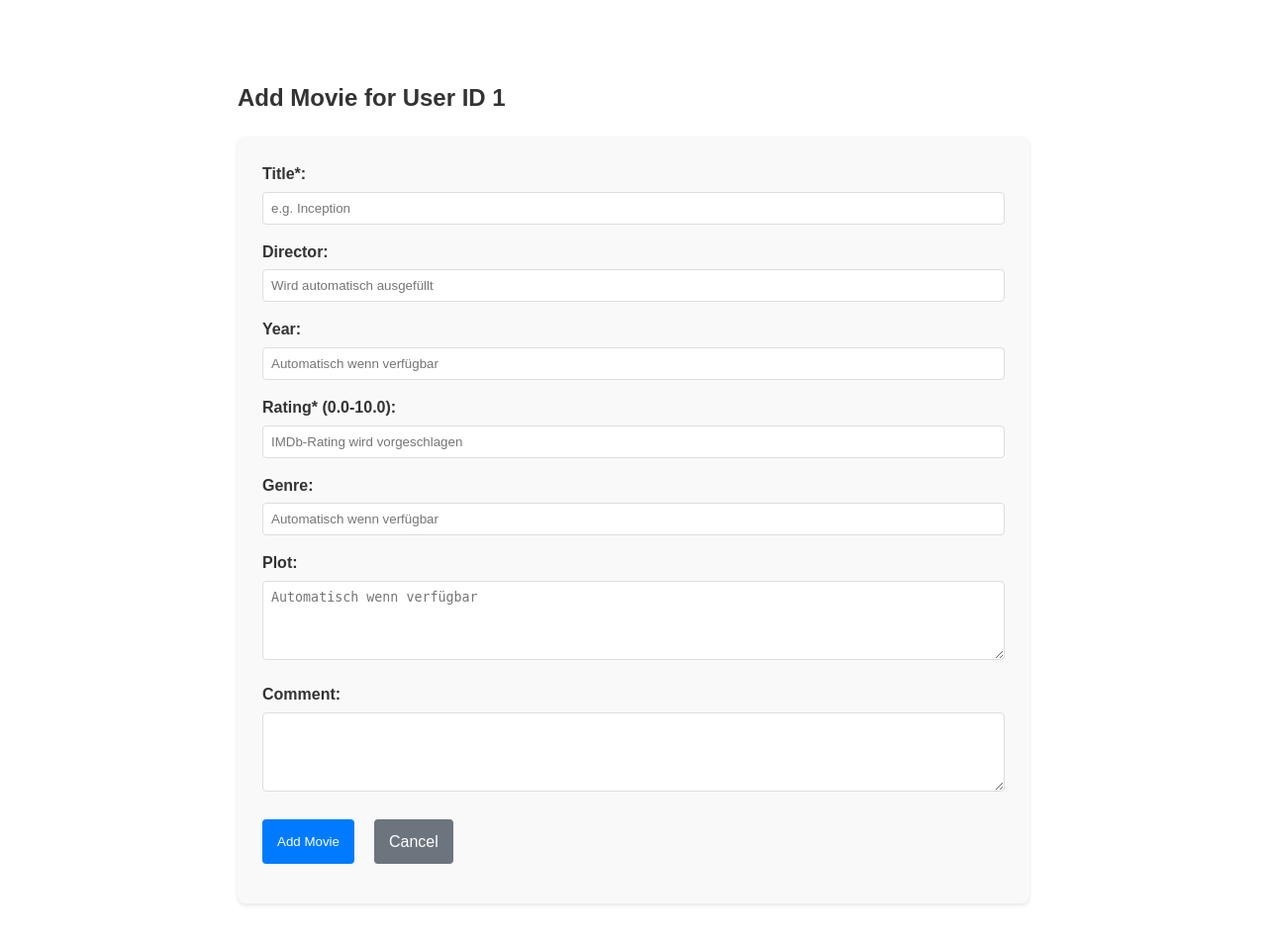
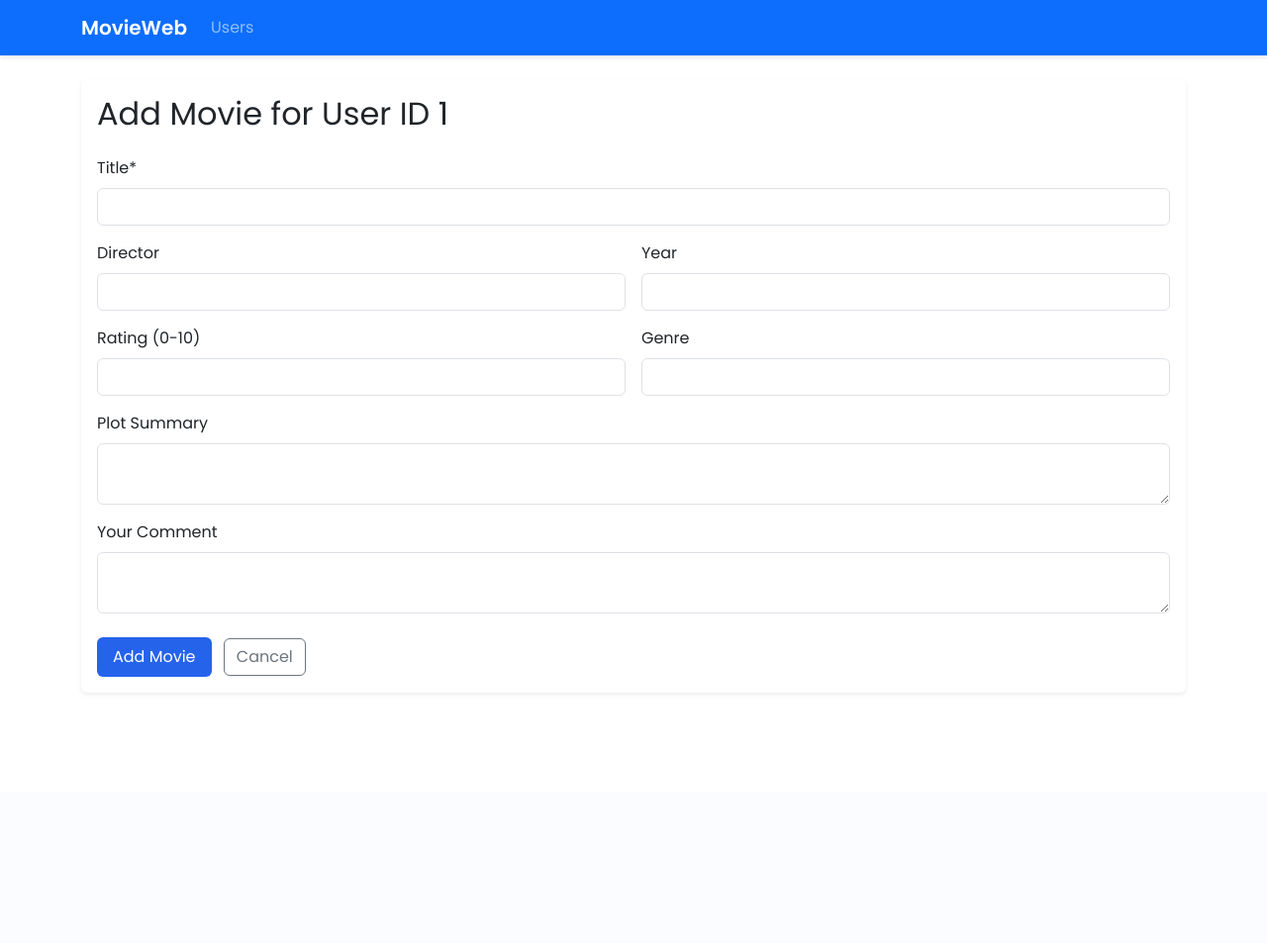
Before and after one commit to Martha-KW/movieweb_app, a Flask app: page /add_movie/1 in a window 1280 px wide. Shown: the whole page at 99% size. After the commit the page ends 701 px from the top, so only its background shows below. Run offline with Flask 3, Linux system fonts and the light colour scheme.

Commit message:
DEsign optimized with bootsrap

```diff
--- a/static/styles.css
+++ b/static/styles.css
@@ -1,191 +1,93 @@
-/* ========== GLOBAL STYLES ========== */
+/* Google Fonts anwenden */
 body {
-  font-family: Arial, sans-serif;
-  line-height: 1.6;
-  margin: 0;
-  padding: 20px;
-  color: #333;
+    font-family: 'Poppins', sans-serif;
 }
 
-/* ========== FLASH MESSAGES ========== */
-.flash-container {
-  max-width: 1200px;
-  margin: 0 auto 20px auto;
-  padding: 0 15px;
+/* Farbpalette als CSS-Variablen */
+:root {
+    --primary: #2563eb;
+    --secondary: #6c757d;
+    --dark: #212529;
+    --light: #f8f9fa;
 }
 
-.flash-message {
-  padding: 15px;
-  margin: 10px 0;
-  border-radius: 5px;
-  font-weight: bold;
-  text-align: center;
+/* Navbar */
+.navbar {
+    box-shadow: 0 2px 4px rgba(0,0,0,0.1);
 }
 
-.flash-success {
-  background-color: #d4edda;
-  color: #155724;
-  border: 1px solid #c3e6cb;
-}
-
-.flash-error {
-  background-color: #f8d7da;
-  color: #721c24;
-  border: 1px solid #f5c6cb;
-}
-
-/* ========== TABLE STYLES ========== */
-.table-container {
-  overflow-x: auto;
-  margin: 20px 0;
-  max-width: 1200px;
-  margin-left: auto;
-  margin-right: auto;
-  box-shadow: 0 0 10px rgba(0,0,0,0.1);
-}
-
-table {
-  width: 100%;
-  border-collapse: collapse;
-  min-width: 600px;
-}
-
-th, td {
-  padding: 12px 15px;
-  text-align: left;
-  border-bottom: 1px solid #e0e0e0;
-}
-
-th {
-  background-color: #f8f9fa;
-  font-weight: 600;
-  color: #333;
-  position: sticky;
-  top: 0;
-}
-
-/* Zebra-Striping */
-tr:nth-child(even) {
-  background-color: #f9f9f9;
-}
-
-tr:hover {
-  background-color: #f1f1f1;
-}
-
-/* Actions-Spalte */
-.actions {
-  white-space: nowrap;
-  width: 120px;
-}
-
-/* ========== BUTTON STYLES ========== */
-.btn {
-  display: inline-block;
-  padding: 8px 16px;
-  background-color: #007bff;
-  color: white;
-  text-decoration: none;
-  border-radius: 4px;
-  margin-right: 10px;
-  margin-bottom: 15px;
-  transition: all 0.3s;
-}
-
-.btn:hover {
-  background-color: #0069d9;
-}
-
-.edit-btn {
-  color: #007bff;
-  text-decoration: none;
-  padding: 5px 10px;
-  border: 1px solid #007bff;
-  border-radius: 4px;
-  transition: all 0.3s;
-}
-
-.edit-btn:hover {
-  background-color: #007bff;
-  color: white;
-}
-
-.delete-btn {
-  color: #dc3545;
-  background: none;
-  border: 1px solid #dc3545;
-  border-radius: 4px;
-  padding: 5px 10px;
-  cursor: pointer;
-  transition: all 0.3s;
-  font-family: inherit;
-  font-size: inherit;
-}
-
-.delete-btn:hover {
-  background-color: #dc3545;
-  color: white;
-}
-
-/* Homepage-Styles */
-.welcome-container {
-  max-width: 800px;
-  margin: 50px auto;
-  text-align: center;
-  padding: 20px;
-}
-
-.welcome-container h1 {
-  color: #007bff;
-  margin-bottom: 20px;
-}
-
-.welcome-container p {
-  font-size: 1.2rem;
-  margin-bottom: 30px;
+/* Homepage-Hintergrund */
+.homepage-background {
+    background:
+        linear-gradient(rgba(255, 255, 255, 0.5), rgba(255, 255, 255, 0.5)), /* Transparenz
+        erhöht */
+        url('/static/images/background.jpg') center/cover no-repeat fixed;
+    min-height: 80vh;
+    display: flex;
+    align-items: flex-start; /* Changed from center to flex-start */
+    padding-top: 5rem; /* Abstand nach oben */
+    position: relative;
 }
 
 
-/* ========== MOBILE STYLES ========== */
-@media (max-width: 768px) {
-  body {
-    padding: 10px;
+/* Welcome-Box */
+.welcome-message {
+
+    padding: 2.5rem;
+    border-radius: 0.5rem;
+
+    max-width: 600px; /* Breite begrenzen */
+    margin: 0 auto; /* Zentrieren */
+    backdrop-filter: blur(2px); /* Leichter Unschärfe-Effekt */
+    border: 1px solid rgba(255, 255, 255, 0.2);
+    position: relative;
+    top: 60%; /* Position nach unten verschieben */
+    margin-top: 90px; /* Manuelle Korrektur */
+    transform: translateY(-50%);
 }
 
-  .table-container {
-    margin: 15px -10px;
-    width: calc(100% + 20px);
+
+/* Tabellen */
+.table {
+    margin-top: 1rem;
+}
+.table-hover tbody tr:hover {
+    background-color: rgba(37, 99, 235, 0.1) !important;
 }
 
-  table {
-    min-width: 100%;
+/* Formulare */
+.form-control:focus {
+    border-color: var(--primary);
+    box-shadow: 0 0 0 0.25rem rgba(37, 99, 235, 0.25);
 }
 
-  /* Zeigt data-label als "inline-header" an */
-  td {
-    display: flex;
-    padding: 10px;
+/* Buttons */
+.btn-primary {
+    background-color: var(--primary);
+    border: none;
+    padding: 8px 16px;
+    transition: all 0.3s ease;
+}
+.btn-primary:hover {
+    transform: translateY(-2px);
+    box-shadow: 0 4px 8px rgba(0,0,0,0.1);
 }
 
-  td::before {
-    content: attr(data-label);
-    font-weight: bold;
-    width: 120px;
-    flex-shrink: 0;
+/* Flash-Nachrichten */
+.flash-success {
+    background-color: #d1e7dd;
+    color: #0f5132;
+}
+.flash-error {
+    background-color: #f8d7da;
+    color: #842029;
 }
 
-  .actions {
-    width: auto;
-  }
-
-  .flash-message {
-    padding: 10px;
-    margin: 8px 0;
+/* Für kleinere Bildschirme */
+@media (max-width: 768px) {
+    .welcome-message {
+        width: 90%;
+        padding: 1.5rem;
+        top: 15%;
     }
 }
-
-.flash-warning {
-    background-color: #fff3cd; /* Hellgelb für Warnungen */
-    color: #856404;
-    border-left: 4px solid #ffc107;
-}
--- a/templates/add_movie.html
+++ b/templates/add_movie.html
@@ -1,118 +1,58 @@
 {% extends "base.html" %}
 
-{% block title %}Add Movie{% endblock %}
+{% block content %}
+<div class="card border-0 shadow-sm">
+    <div class="card-body">
+        <h2 class="card-title mb-4">Add Movie for User ID {{ user_id }}</h2>
 
-{% block content %}
-<div class="form-container">
-  <h2>Add Movie for User ID {{ user_id }}</h2>
-
-  <form method="post" class="movie-form">
-    <!-- Title Field (triggert API-Abfrage) -->
-    <div class="form-group">
-      <label for="title">Title*:</label>
-      <input type="text" id="title" name="title" required
-             placeholder="e.g. Inception" class="form-control">
+        <form method="post" class="needs-validation" novalidate>
+            <div class="row g-3">
+                <!-- Title -->
+                <div class="col-md-12">
+                    <label for="title" class="form-label">Title*</label>
+                    <input type="text" class="form-control" id="title" name="title" required>
+                    <div class="invalid-feedback">
+                        Please provide a movie title.
+                    </div>
                 </div>
 
-    <!-- Automatisch ausgefüllte Felder -->
-    <div class="form-group">
-      <label for="director">Director:</label>
-      <input type="text" id="director" name="director"
-             placeholder="Wird automatisch ausgefüllt" class="form-control">
+                <!-- Director & Year -->
+                <div class="col-md-6">
+                    <label for="director" class="form-label">Director</label>
+                    <input type="text" class="form-control" id="director" name="director">
+                </div>
+                <div class="col-md-6">
+                    <label for="year" class="form-label">Year</label>
+                    <input type="number" class="form-control" id="year" name="year" min="1888">
                 </div>
 
-    <div class="form-group">
-      <label for="year">Year:</label>
-      <input type="number" id="year" name="year" min="1888"
-             placeholder="Automatisch wenn verfügbar" class="form-control">
+                <!-- Rating & Genre -->
+                <div class="col-md-6">
+                    <label for="rating" class="form-label">Rating (0-10)</label>
+                    <input type="number" class="form-control" id="rating" name="rating" min="0" max="10" step="0.1">
+                </div>
+                <div class="col-md-6">
+                    <label for="genre" class="form-label">Genre</label>
+                    <input type="text" class="form-control" id="genre" name="genre">
                 </div>
 
-    <div class="form-group">
-      <label for="rating">Rating* (0.0-10.0):</label>
-      <input type="number" id="rating" name="rating" min="0" max="10" step="0.1"
-       placeholder="IMDb-Rating wird vorgeschlagen" class="form-control">
+                <!-- Plot & Comment -->
+                <div class="col-12">
+                    <label for="plot" class="form-label">Plot Summary</label>
+                    <textarea class="form-control" id="plot" name="plot" rows="2"></textarea>
+                </div>
+                <div class="col-12">
+                    <label for="comment" class="form-label">Your Comment</label>
+                    <textarea class="form-control" id="comment" name="comment" rows="2"></textarea>
                 </div>
 
-    <div class="form-group">
-      <label for="genre">Genre:</label>
-      <input type="text" id="genre" name="genre"
-             placeholder="Automatisch wenn verfügbar" class="form-control">
+                <!-- Buttons -->
+                <div class="col-12 mt-4">
+                    <button type="submit" class="btn btn-primary me-2">Add Movie</button>
+                    <a href="{{ url_for('user_movies', user_id=user_id) }}" class="btn btn-outline-secondary">Cancel</a>
                 </div>
-
-    <div class="form-group">
-      <label for="plot">Plot:</label>
-      <textarea id="plot" name="plot" rows="3"
-                placeholder="Automatisch wenn verfügbar" class="form-control"></textarea>
-    </div>
-
-    <div class="form-group">
-      <label for="comment">Comment:</label>
-      <textarea id="comment" name="comment" rows="3" class="form-control"></textarea>
-    </div>
-
-    <div class="form-actions">
-      <button type="submit" class="btn btn-primary">Add Movie</button>
-      <a href="{{ url_for('user_movies', user_id=user_id) }}" class="btn btn-secondary">Cancel</a>
             </div>
         </form>
     </div>
+</div>
 {% endblock %}
-
-{% block extra_head %}
-<style>
-  /* Form-Styling */
-  .form-container {
-    max-width: 800px;
-    margin: 0 auto;
-    padding: 20px;
-  }
-
-  .movie-form {
-    background: #f9f9f9;
-    padding: 25px;
-    border-radius: 8px;
-    box-shadow: 0 2px 4px rgba(0,0,0,0.1);
-  }
-
-  .form-group {
-    margin-bottom: 15px;
-  }
-
-  .form-group label {
-    display: block;
-    margin-bottom: 5px;
-    font-weight: bold;
-  }
-
-  .form-control {
-    width: 100%;
-    padding: 8px;
-    border: 1px solid #ddd;
-    border-radius: 4px;
-    box-sizing: border-box;
-  }
-
-  textarea.form-control {
-    min-height: 80px;
-  }
-
-  .form-actions {
-    margin-top: 20px;
-    display: flex;
-    gap: 10px;
-  }
-
-  .btn-primary {
-    background-color: #007bff;
-    color: white;
-    border: none;
-    padding: 10px 15px;
-  }
-
-  .btn-secondary {
-    background-color: #6c757d;
-    color: white;
-    padding: 10px 15px;
-  }
-</style>
-{% endblock %}
--- a/templates/base.html
+++ b/templates/base.html
@@ -2,25 +2,57 @@
 <html lang="en">
 <head>
     <meta charset="UTF-8">
-    <meta name="viewport" content="width=device-width, initial-scale=1.0">
+    <meta name="viewport" content="width=device-width, initial-scale=1">
     <title>{% block title %}Movie Database{% endblock %}</title>
+
+    <!-- Bootstrap CSS -->
+    <link href="https://cdn.jsdelivr.net/npm/bootstrap@5.3.2/dist/css/bootstrap.min.css" rel="stylesheet">
+
+    <!-- Google Fonts -->
+    <link href="https://fonts.googleapis.com/css2?family=Poppins:wght@400;600&display=swap" rel="stylesheet">
+
+    <!-- Eigene CSS-Anpassungen -->
     <link rel="stylesheet" href="{{ url_for('static', filename='styles.css') }}">
     {% block extra_head %}{% endblock %}
 </head>
 <body>
+    <!-- Navbar -->
+    <nav class="navbar navbar-expand-lg navbar-dark bg-primary mb-4">
+        <div class="container">
+            <a class="navbar-brand fw-bold" href="/">MovieWeb</a>
+            <button class="navbar-toggler" type="button" data-bs-toggle="collapse" data-bs-target="#navbarNav">
+                <span class="navbar-toggler-icon"></span>
+            </button>
+            <div class="collapse navbar-collapse" id="navbarNav">
+                <ul class="navbar-nav">
+                    <li class="nav-item">
+                        <a class="nav-link" href="{{ url_for('list_users') }}">Users</a>
+                    </li>
+                </ul>
+            </div>
+        </div>
+    </nav>
+
+    <main class="container my-4">
+        <!-- Flash-Nachrichten HIER einfügen (vor dem content-Block) -->
         <div class="flash-container">
             {% with messages = get_flashed_messages(with_categories=true) %}
                 {% if messages %}
                     {% for category, message in messages %}
-                    <div class="flash-{{ category }}">
-                        {% if category == 'warning' %}⚠️{% endif %}
+                        <div class="alert alert-{{ category }} alert-dismissible fade show">
                             {{ message }}
+                            <button type="button" class="btn-close" data-bs-dismiss="alert"></button>
                         </div>
                     {% endfor %}
                 {% endif %}
             {% endwith %}
         </div>
 
+        <!-- EINZIGER content-Block -->
         {% block content %}{% endblock %}
+    </main>
+
+    <!-- Bootstrap JS -->
+    <script src="https://cdn.jsdelivr.net/npm/bootstrap@5.3.2/dist/js/bootstrap.bundle.min.js"></script>
 </body>
 </html>
```
Also changed, not shown: templates/home.html (+16 -5 lines), templates/movie_list.html (+25 -33 lines), data/movies.db, static/images/background.jpg (added). Lines whose indentation alone changed are shown as unchanged.
